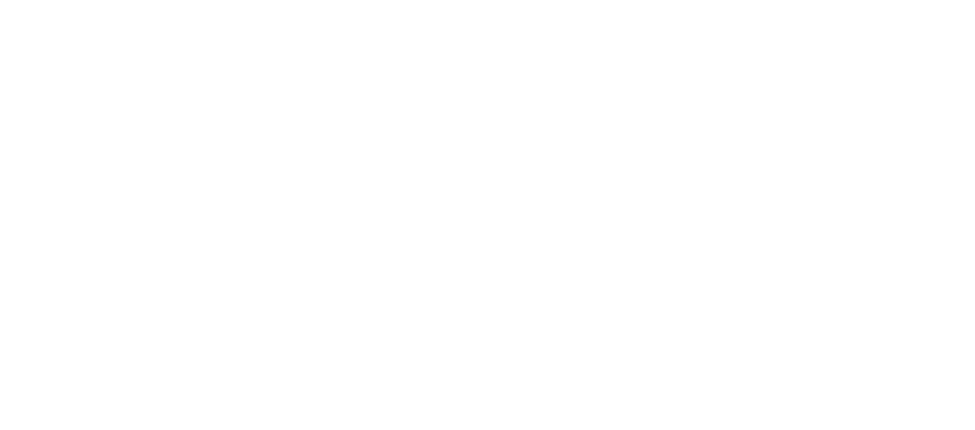
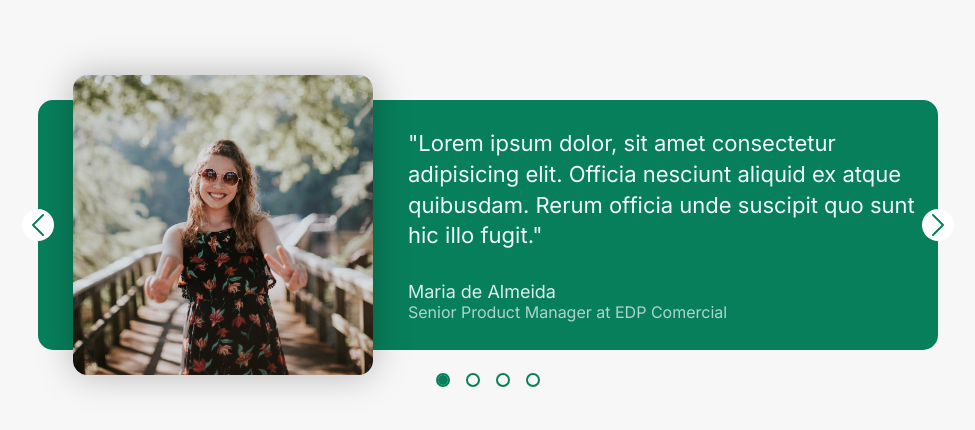
Before and after one commit to mahipurohit1/Html_CSS_practice, a plain HTML site: page 06-Components/carousel.html in a window 1280 px wide. Shown: the whole page, without its empty margins (152-1127 px from the left). Drawn offline with Linux system fonts and the light colour scheme.

Commit message:
carousel completed

```diff
--- a/06-Components/carousel.html
+++ b/06-Components/carousel.html
@@ -4,7 +4,11 @@
     <meta charset="UTF-8" />
     <meta http-equiv="X-UA-Compatible" content="IE=edge" />
     <meta name="viewport" content="width=device-width, initial-scale=1.0" />
-    <title>Accodion</title>
+    <title>carousel</title>
+    <link
+      href="https://fonts.googleapis.com/css2?family=Inter:wght@400;500;700&display=swap"
+      rel="stylesheet"
+    />
     <style>
       * {
         margin: 0;
@@ -15,17 +19,129 @@
       body {
         font-family: "Inter", sans-serif;
         color: #343a40;
+        background: #f7f7f7;
       }
       .carousel {
         width: 900px;
         margin: 100px auto;
         background-color: #087f5b;
         border-radius: 15px;
+        display: flex;
+        align-items: center;
+        justify-content: center;
+        gap: 60px;
+        position: relative;
+      }
+      img {
+        height: 250px;
+        width: 250px;
+        margin-left: 60px;
+        transform: scale(1.2);
+        border-radius: 12px;
+        box-shadow: 0px 0px 30px 0 rgba(0, 0, 0, 0.267);
+      }
+      .text {
+        font-size: 22px;
+        color: aliceblue;
+        margin-bottom: 30px;
+        line-height: 1.4;
+      }
+      .author {
+        font-size: 18px;
+        color: rgba(240, 248, 255, 0.897);
+      }
+      .job {
+        font-size: 16px;
+        color: rgba(240, 248, 255, 0.705);
+      }
+      .btn {
+        height: 32px;
+        width: 32px;
+        background: #fff;
+        border-radius: 50%;
+        cursor: pointer;
+        stroke: #087f5b;
+      }
+      .btn-left {
+        position: absolute;
+        left: 0;
+        top: 50%;
+        transform: translate(-50%, -50%);
+      }
+      .btn-right {
+        position: absolute;
+        right: 0;
+        top: 50%;
+        transform: translate(50%, -50%);
+      }
+      .dots {
+        display: flex;
+        gap: 20px;
+        position: absolute;
+        top: 110%;
+      }
+      .dot {
+        height: 10px;
+        width: 10px;
+
+        border-radius: 50%;
+        outline: 2px solid #087f5b;
+      }
+      .dot-filled {
+        background: #087f5b;
       }
     </style>
   </head>
   <body>
-    <div class="carousel"></div>
+    <div class="carousel">
+      <img src="maria.jpg" alt="" />
+      <div class="textonomial">
+        <p class="text">
+          "Lorem ipsum dolor, sit amet consectetur adipisicing elit. Officia
+          nesciunt aliquid ex atque quibusdam. Rerum officia unde suscipit quo
+          sunt hic illo fugit."
+        </p>
+        <p class="author">Maria de Almeida</p>
+        <p class="job">Senior Product Manager at EDP Comercial</p>
+      </div>
+      <svg
+        xmlns="http://www.w3.org/2000/svg"
+        fill="none"
+        viewBox="0 0 24 24"
+        stroke-width="1.5"
+        stroke="currentColor"
+        class="btn btn-left"
+      >
+        <path
+          stroke-linecap="round"
+          stroke-linejoin="round"
+          d="M15.75 19.5L8.25 12l7.5-7.5"
+        />
+      </svg>
+
+      <svg
+        xmlns="http://www.w3.org/2000/svg"
+        fill="none"
+        viewBox="0 0 24 24"
+        stroke-width="1.5"
+        stroke="currentColor"
+        class="btn btn-right"
+      >
+        <path
+          stroke-linecap="round"
+          stroke-linejoin="round"
+          d="M8.25 4.5l7.5 7.5-7.5 7.5"
+        />
+      </svg>
+      <div class="dots">
+        <div class="dot dot-filled"></div>
+        <div class="dot"></div>
+        <div class="dot"></div>
+
+        <div class="dot"></div>
+      </div>
+    </div>
+
     <script></script>
   </body>
 </html>
```
